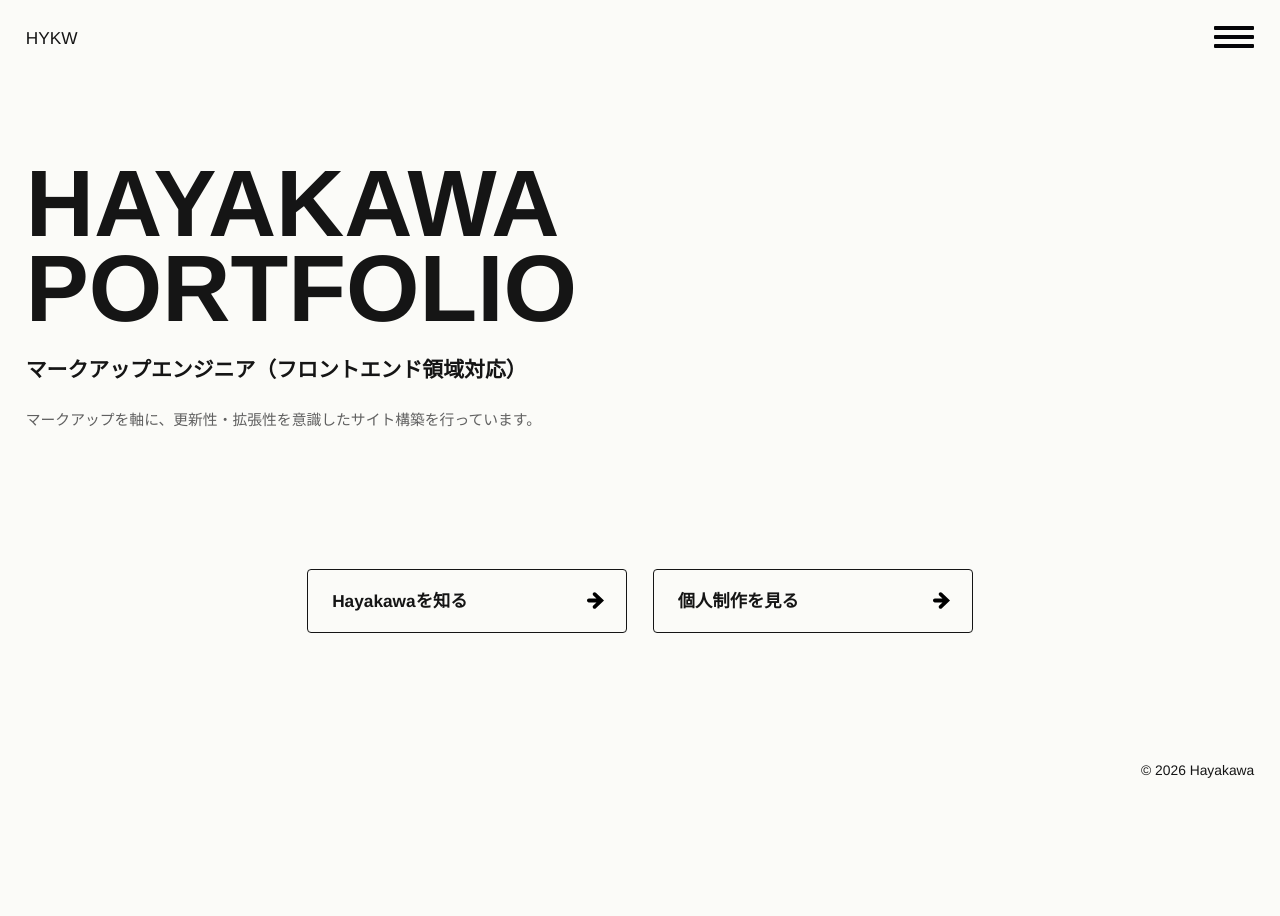
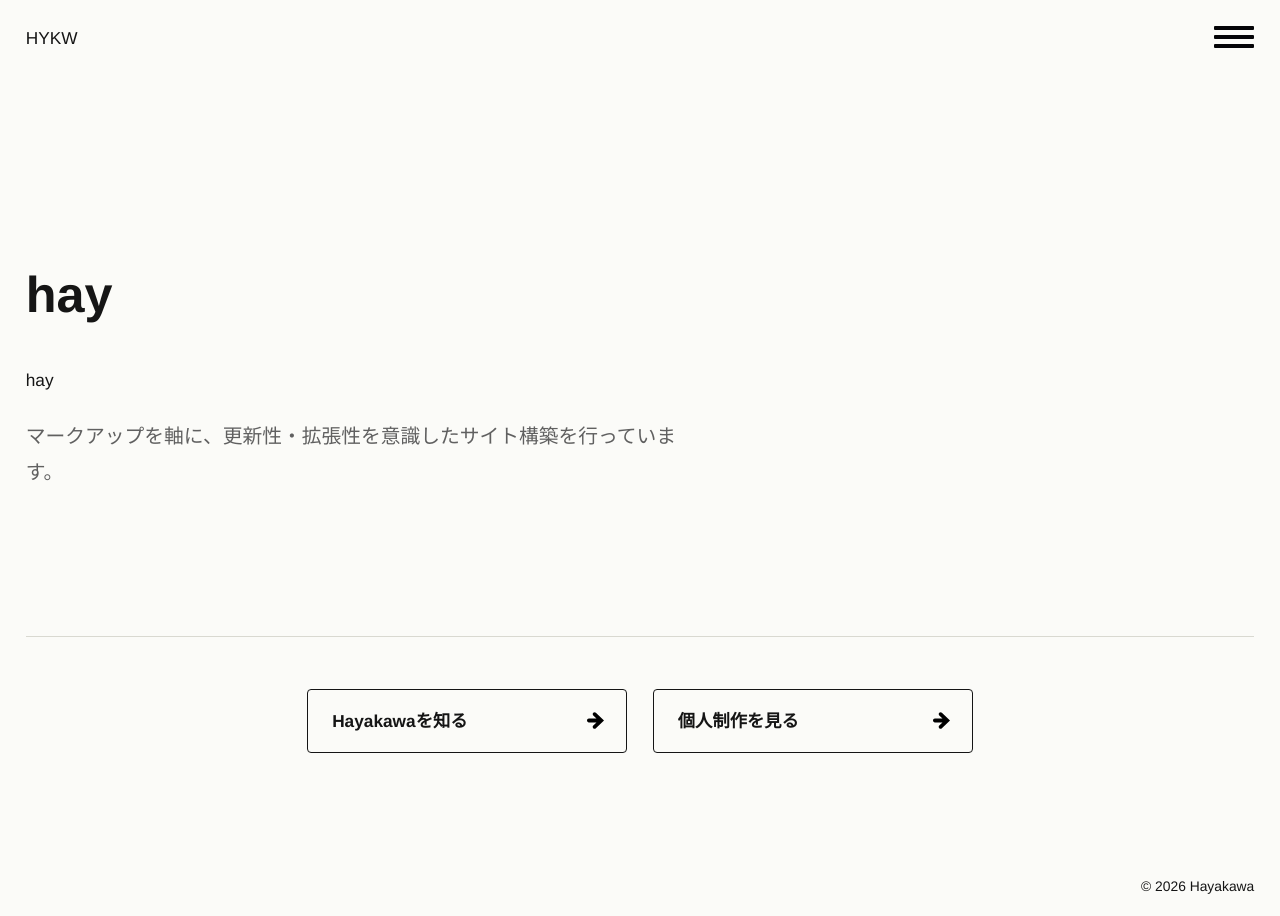
Before and after one commit to hayamin1111/portfolio2026, a Next.js app: page / in a window 1280 px wide. Before the commit the page ends 800 px from the top, so only its background shows below. Built offline with nearby package versions, Linux system fonts and the light colour scheme.

Commit message:
feat: fvアニメーション(WIP)

```diff
--- a/package.json
+++ b/package.json
@@ -11,6 +11,7 @@
   "dependencies": {
     "clsx": "^2.1.1",
     "modern-normalize": "^3.0.1",
+    "motion": "^12.38.0",
     "next": "16.2.4",
     "react": "19.2.4",
     "react-dom": "19.2.4"
--- /dev/null
+++ b/src/app/_components/HeroTop/index.module.css
@@ -0,0 +1,37 @@
+.hero {
+  display: grid;
+  align-content: center;
+  min-height: 70svh;
+  padding-block: var(--space-lg);
+  border-bottom: var(--border) solid var(--color-base-300);
+}
+
+.label {
+  margin: 0 0 var(--space-xs);
+  font-size: var(--text-xs);
+  font-weight: 900;
+  text-transform: uppercase;
+}
+
+.title {
+  /* max-width: 12ch; */
+  /* min-height: 2.2em; */
+  margin: 0;
+  font-size: var(--hero);
+  font-weight: 900;
+  line-height: .9;
+  overflow-wrap: anywhere;
+  text-transform: uppercase;
+}
+
+.char {
+  display: inline-block;
+}
+
+.text {
+  max-width: 42rem;
+  margin: var(--space-xs) 0 0;
+  color: color-mix(in srgb, var(--color-base-content), white 32%);
+  font-size: var(--text-lg);
+  line-height: var(--line-height-lg);
+}
--- /dev/null
+++ b/src/app/_components/HeroTop/index.tsx
@@ -0,0 +1,150 @@
+"use client";
+
+import { useEffect, useState } from "react";
+import { AnimatePresence, motion } from "motion/react";
+import styles from "./index.module.css";
+
+// const phases = [
+//   {
+//     label: "UTF-8 / BINARY",
+//     value: "01001000 01100001 01111001 01100001 01101011 01100001 01110111 01100001",
+//     // value: "01001000 01100001 01111001 01100001 01101011 01100001 01110111 01100001 00100000 01010000 01101111 01110010 01110100 01100110 01101111 01101100 01101001 01101111",
+//   },
+//   {
+//     label: "UTF-8 / HEX",
+//     value: "48 61 79 61 6b 61 77 61",
+//     // value: "48 61 79 61 6b 61 77 61 20 50 6f 72 74 66 6f 6c 69 6f",
+//   },
+//   {
+//     label: "HUMAN READABLE",
+//     value: "hayakawa",
+//   },
+// ];
+
+// const phases = [
+//   {
+//     binary: "01001000",
+//     hex: "48",
+//     readable: "H",
+//   },
+//   {
+//     binary: "01100001",
+//     hex: "61",
+//     readable: "a",
+//   },
+//   {
+//     binary: "01111001",
+//     hex: "79",
+//     readable: "y",
+//   },
+//   {
+//     binary: "01100001",
+//     hex: "61",
+//     readable: "a",
+//   },
+//   {
+//     binary: "01101011",
+//     hex: "6b",
+//     readable: "k",
+//   },
+//   {
+//     binary: "01100001",
+//     hex: "61",
+//     readable: "a",
+//   },
+//   {
+//     binary: "01110111",
+//     hex: "77",
+//     readable: "w",
+//   },
+//   {
+//     binary: "01100001",
+//     hex: "61",
+//     readable: "a",
+//   },
+// ];
+
+const STEP_DELAY = 180;
+
+const phases = [
+  ["01001000", "01100001", "01111001"],
+  ["48", "61","79"],
+  ["h", "a", "y"]
+]
+
+export default function HeroTop() {
+  // const [phase, setPhase] = useState(0);
+  // const current = phases[phase];
+
+  // useEffect(() => {
+  //   if (phase >= phases.length - 1) return;
+
+  //   const timerId = window.setTimeout(() => {
+  //     setPhase((prev) => prev + 1);
+  //   }, 1200);
+
+  //   return () => {
+  //     window.clearTimeout(timerId);
+  //   };
+  // }, [phase]);
+
+  const [phase, setPhase] = useState(0);
+  const current = phases[phase];
+  console.log("current"+current[0])
+
+  // phaseが変更したら次のphaseが開始する
+  useEffect(() => {
+    // phaseが最後まで回ったら終了
+    if (phase >= phases.length - 1) return;
+
+    const timerId = window.setTimeout(() => {
+      setPhase((prev) => prev + 1);
+    }, 1000);
+
+    return () => {
+      window.clearTimeout(timerId);
+    };
+  }, [phase]);
+
+  return (
+    <section className={styles.hero}>
+      {/* <p className={styles.label}>{current.label}</p>
+      <h1 className={styles.title}>{current.value}</h1>
+      <AnimatePresence mode="wait">
+        <motion.h1
+          key={phase}
+          className={styles.title}
+          initial={{ opacity: 0, y: 24, filter: "blur(8px)" }}
+          animate={{ opacity: 1, y: 0, filter: "blur(0px)" }}
+          exit={{ opacity: 0, y: -24, filter: "blur(8px)" }}
+          transition={{ duration: 0.5, ease: [0.87, 0.05, 0.02, 0.97] }}
+        >
+          {current.value}
+        </motion.h1>
+      </AnimatePresence>
+      <p className={styles.title}>PORTFOLIO</p> */}
+
+      {/* <AnimatePresence mode="wait">
+        <motion.span
+        >
+          {current.value}
+        </motion.span>
+      </AnimatePresence> */}
+      <h1>
+      {
+        current.map((el, index) => (
+          <span className={styles.char} key={`${el}-${index}`}>{el}</span>
+        ))
+      }
+      </h1>
+
+      <span>
+        {current}
+      </span>
+
+      <p className={styles.text}>
+        マークアップを軸に、更新性・拡張性を意識したサイト構築を行っています。
+      </p>
+    </section>
+  );
+}
--- a/src/app/page.tsx
+++ b/src/app/page.tsx
@@ -1,14 +1,14 @@
-import Hero from "@/app/_components/Hero";
 import styles from "@/app/page.module.css";
+import HeroTop from "@/app/_components/HeroTop";
 import Button from "@/app/_components/Button";
 
 export default function Home() {
   return (
     <>
-      <Hero
-        title = "Hayakawa Portfolio"
-        subTitle = "マークアップエンジニア（フロントエンド領域対応）"
-        text = "マークアップを軸に、更新性・拡張性を意識したサイト構築を行っています。"
+      <HeroTop
+        // title = "Hayakawa Portfolio"
+        // subTitle = "マークアップエンジニア（フロントエンド領域対応）"
+        // text = "マークアップを軸に、更新性・拡張性を意識したサイト構築を行っています。"
       />
       <div className={styles.buttons}>
         <Button href="/about">
```
Also changed, not shown: 1 other file (tests, documents, lock files or other folders).
